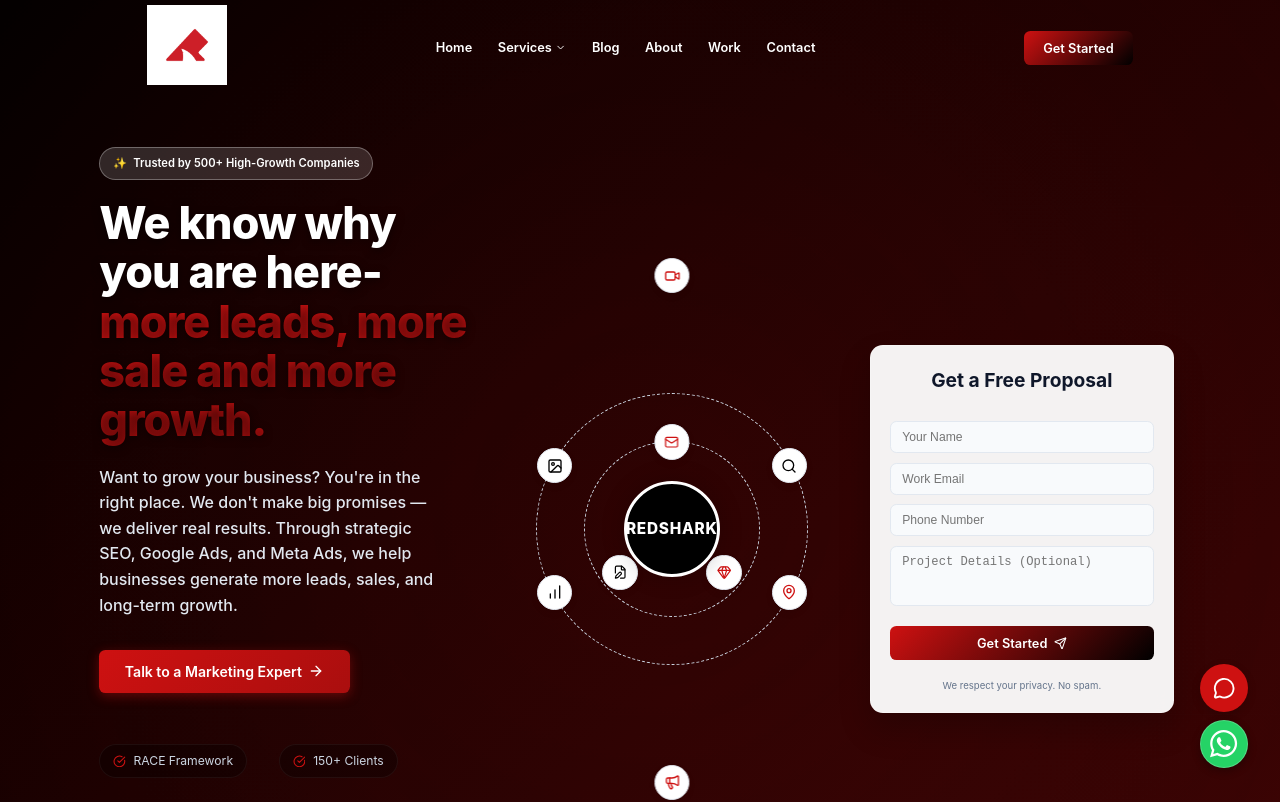
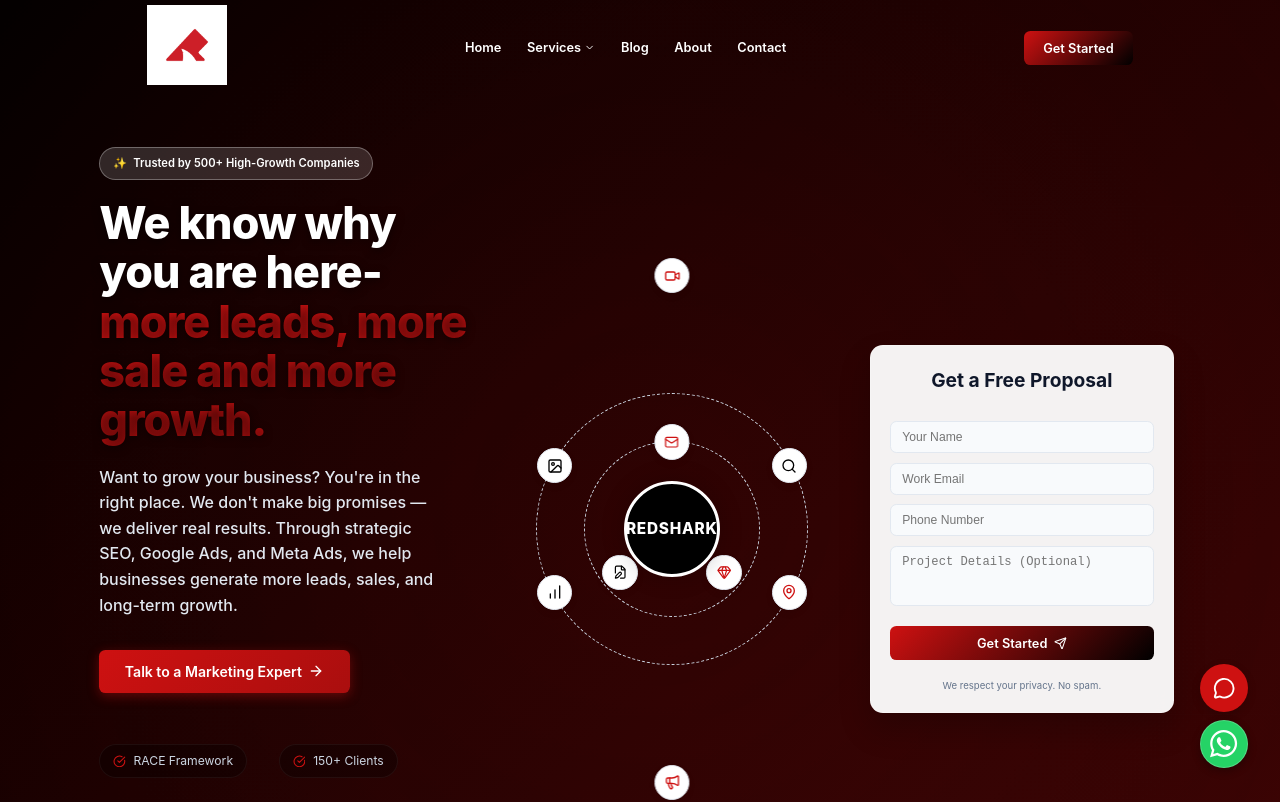
Before and after one commit to Fazilfazi991/redshark, a React (Vite) app: page / in a window 1280 px wide. Shown: the top 802 px of the page. Built offline with nearby package versions, Linux system fonts and the light colour scheme.

Commit message:
chore: hide Work page from navigation menu

```diff
--- a/src/components/Header.tsx
+++ b/src/components/Header.tsx
@@ -58,7 +58,6 @@ const Header = () => {
 
                     <Link to="/blog" onClick={() => setMobileMenuOpen(false)}>Blog</Link>
                     <Link to="/about" onClick={() => setMobileMenuOpen(false)}>About</Link>
-                    <Link to="/#portfolio" onClick={() => setMobileMenuOpen(false)}>Work</Link>
                     <Link to="/#contact" onClick={() => setMobileMenuOpen(false)}>Contact</Link>
                     <button className="btn btn-primary mobile-only" onClick={() => setMobileMenuOpen(false)}>Get Started</button>
                 </nav>
```
